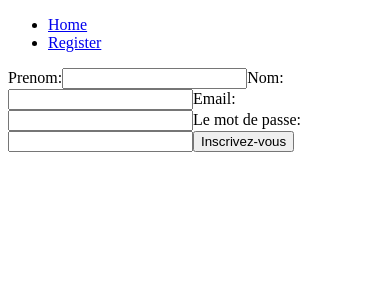
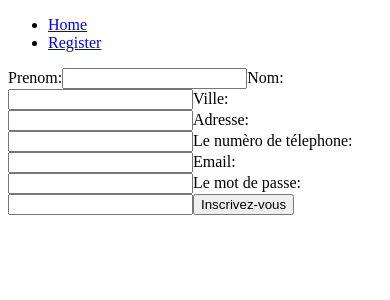
Before and after one commit to maily-vannobel/FinanceFlow, a React (Vite) app in the folder frontend/: page /register in a window 390 px wide. Shown: the top 300 px of the page. Built offline with nearby package versions, Linux system fonts and the light colour scheme.

Commit message:
feat: The register function in Register.jsx has been extended, phone number, City and addresse added in to the register form

```diff
--- a/frontend/src/components/Register.jsx
+++ b/frontend/src/components/Register.jsx
@@ -1,18 +1,24 @@
-import React from "react";
+import { useState } from "react";
 import { useFormik } from "formik";
 import * as Yup from "yup";
 import axios from "axios";
+import { useNavigate } from "react-router-dom";
 
 //Création d'un composant Register, suivi de l'application du hook 'useFormik' fourni par la bibliothèque Formik,
 // et définition des clés pour les valeurs initiales du formulaire.
-
 const Register = () => {
+  const [error, setError] = useState(null);
+  const navigate = useNavigate();
   const formik = useFormik({
     initialValues: {
       firstname: "",
       lastname: "",
+      city: "",
+      address: "",
+      phone: "",
       email: "",
       password: "",
+      repeatPassword: "",
     },
 
     //Définition des règles de validation pour le formulaire d'inscription
@@ -29,6 +35,18 @@ const Register = () => {
         .email("L'email n'est pas valide")
         .required("Ce champ est requis"),
 
+      city: Yup.string()
+        .min(2, "La ville doit contenir au moins deux caractères")
+        .required("Ce champ est requis"),
+
+      address: Yup.string()
+        .min(4, "L'adresse doit contenir au moins 4 caractères")
+        .required("Ce champ est requis"),
+
+      phone: Yup.string()
+        .min(6, "Le numèro de téléphone doit contenir au moins six caractères")
+        .required("Ce champ est requis"),
+
       password: Yup.string()
         .min(8, "Le mot de passe doit contenir au moins huit caractères")
         .matches(
@@ -42,30 +60,42 @@ const Register = () => {
         .matches(/[0-9]/, "Le mot de passe doit contenir au moins un chiffre")
         .matches(
           /[@$!%*?&]/,
-          "Le mot de passe doit contenir au moin un caractère spécial"
+          "Le mot de passe doit contenir au moins un caractère spécial"
         )
         .required("Ce champ est requis"),
+
+      repeatPassword: Yup.string()
+        .oneOf(
+          [Yup.ref("password"), null],
+          "Les mots de passe ne correspondent pas"
+        )
+        .required("Veuillez confirmer votre mot de passe"),
     }),
-    //Envoi des données du formulaire au serveur via une requête POST, numero du port du backend: 8000, cookies dans la requête sont accepter
+    //Envoi des données du formulaire au serveur via une requête POST, numero du port du backend: 8000,
+    //  les cookies sont inclus dans la requête grace à options 'withCredentials'
     onSubmit: async (values) => {
       try {
+        setError(null);
         const response = await axios.post(
           "http://localhost:8000/register",
           values,
-          { withCredientals: true }
+          { withCredentials: true }
         );
+        if (response.data.success) {
           alert("L'inscription a réussi");
+          navigate("/login");
+        }
       } catch (error) {
-        alert("L'inscription a échoué");
+        setError(error.response?.data?.message || "L'inscription a échoué");
       }
     },
   });
 
   return (
-    //Ce fragment de code crée des champs de formulaire permettant à l'utilisateur de saisir ses données d'inscription
+    //Ce fragment de code crée des champs du formulaire permettant à l'utilisateur de saisir ses données d'inscription
     //Formik suit l'utilisateur et gère les éventuelles erreurs
     <form onSubmit={formik.handleSubmit}>
-      <label>
+      <label htmlFor="firstname">
         Prenom:
         <input
           type="text"
@@ -78,7 +108,7 @@ const Register = () => {
           <div>{formik.errors.firstname}</div>
         ) : null}
       </label>
-      <label>
+      <label htmlFor="lastname">
         Nom:
         <input
           type="text"
@@ -91,7 +121,46 @@ const Register = () => {
           <div>{formik.errors.lastname}</div>
         ) : null}
       </label>
-      <label>
+      <label htmlFor="city">
+        Ville:
+        <input
+          type="text"
+          name="city"
+          onChange={formik.handleChange}
+          onBlur={formik.handleBlur}
+          value={formik.values.city}
+        />
+        {formik.touched.city && formik.errors.city ? (
+          <div>{formik.errors.city}</div>
+        ) : null}
+      </label>
+      <label htmlFor="address">
+        Adresse:
+        <input
+          type="text"
+          name="address"
+          onChange={formik.handleChange}
+          onBlur={formik.handleBlur}
+          value={formik.values.address}
+        />
+        {formik.touched.address && formik.errors.address ? (
+          <div>{formik.errors.address}</div>
+        ) : null}
+      </label>
+      <label htmlFor="phone">
+        Le numèro de télephone:
+        <input
+          type="phone"
+          name="tel"
+          onChange={formik.handleChange}
+          onBlur={formik.handleBlur}
+          value={formik.values.phone}
+        />
+        {formik.touched.phone && formik.errors.phone ? (
+          <div>{formik.errors.phone}</div>
+        ) : null}
+      </label>
+      <label htmlFor="email">
         Email:
         <input
           type="email"
@@ -104,6 +173,7 @@ const Register = () => {
           <div>{formik.errors.email}</div>
         ) : null}
       </label>
+      <label htmlFor="passsword">
         Le mot de passe:
         <input
           type="password"
@@ -115,7 +185,11 @@ const Register = () => {
         {formik.touched.password && formik.errors.password ? (
           <div>{formik.errors.password}</div>
         ) : null}
-      <button type="submit">Inscrivez-vous</button>
+      </label>
+      {error && <div>{error} </div>}
+      <button type="submit" disabled={formik.isSubmitting}>
+        Inscrivez-vous
+      </button>
     </form>
   );
 };
```
Lines whose indentation alone changed are shown as unchanged.
